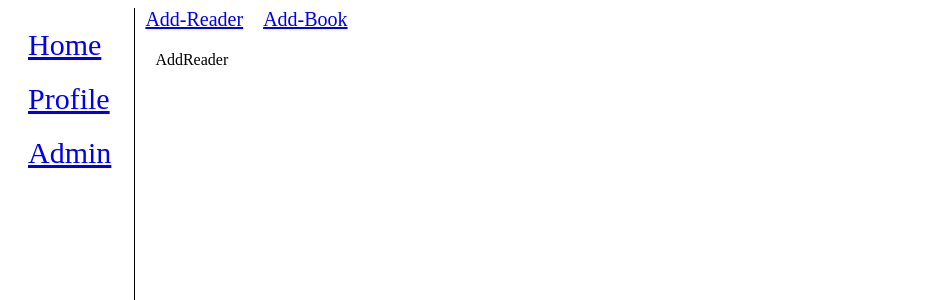
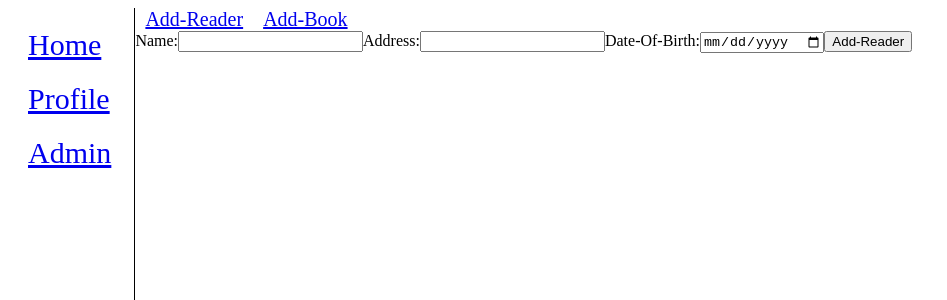
Before and after one commit to rahulpatil-99/library-component, a React app: page /admin/addReader in a window 1280 px wide. Shown: the top 300 px of the page, without its empty margins (0-947 px from the left). Built offline with nearby package versions, Linux system fonts and the light colour scheme.

Commit message:
Add form for admin to add reader

```diff
--- a/src/components/AddReader.js
+++ b/src/components/AddReader.js
@@ -1,9 +1,45 @@
 import React, { Component} from 'react';
 
 class AddReader extends Component{
+    constructor(){
+        super();
+        this.state={
+            name:'',
+            address:'',
+            date:'mm / dd / yyyy'
+        }
+        this.handleReaderName = this.handleReaderName.bind(this);
+        this.handleAddress = this.handleAddress.bind(this);
+        this.handleDOB = this.handleDOB.bind(this);
+        this.submit = this.submit.bind(this);
+    }
+
+    handleReaderName(e){
+        this.setState({name: e.target.value});
+    }
+
+    handleAddress(e){
+        this.setState({address: e.target.value});
+    }
+
+    handleDOB(e){
+        this.setState({date: e.target.value});
+    }
+
+    submit(){
+        this.setState({name:'',address:'',date:'mm / dd / yyyy'});
+    }
     render(){
         return (
-            <p>AddReader</p>
+            <div>
+                <label for="name">Name:</label>
+                <input type="text" id="name" onChange={this.handleReaderName} value={this.state.name} required />
+                <label for="address">Address:</label>
+                <input type="text" id="address" onChange={this.handleAddress} value={this.state.address} required />
+                <label for="dob">Date-Of-Birth:</label>
+                <input type="date" id="dob" onChange={this.handleDOB} value={this.state.date} required />
+                <button onClick={this.submit}>Add-Reader</button>
+            </div>
         )
     }
 }
```
